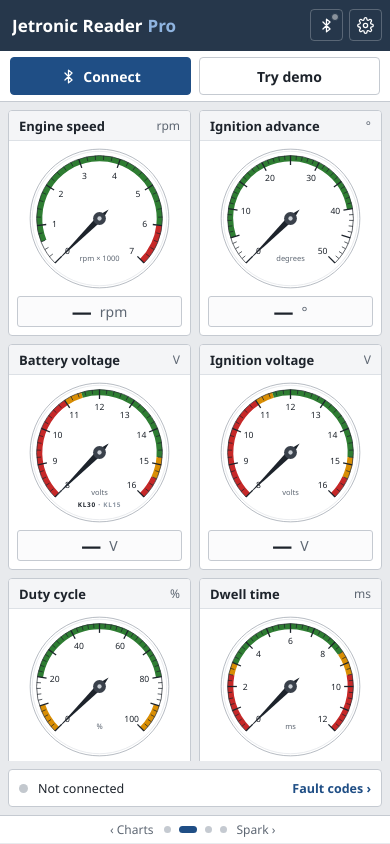
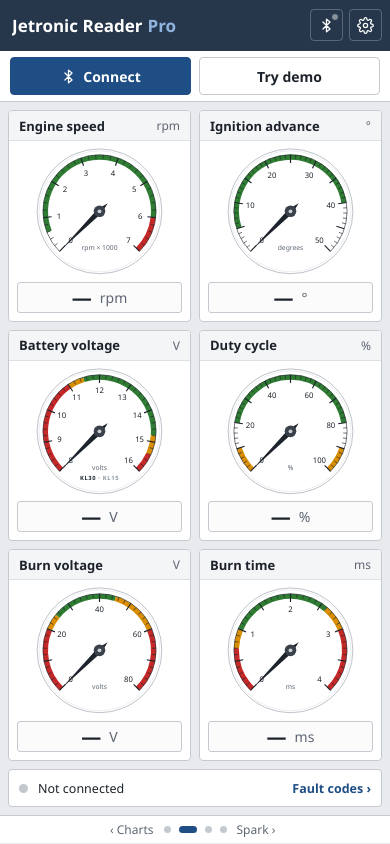
Before and after one commit to adturcanu/Jet-key, a plain HTML site: page pro/index.html in a window 390 px wide. Drawn offline with Linux system fonts and the light colour scheme.

Commit message:
pro: phone shows 6 gauges
Co-authored-by: adturcanu <adturcanu@users.noreply.github.com>

```diff
--- a/pro/index.html
+++ b/pro/index.html
@@ -244,6 +244,10 @@ html[data-layout=phone] .cd .xx{display:none}
 .ph .sub .lg{display:inline-flex;align-items:center;gap:4px;margin-right:4px;letter-spacing:.06em}.ph .sub .lg i{display:inline-block;width:12px;height:3px;border-radius:2px;margin-left:6px}
 section:focus,section:focus-visible,div:focus,div:focus-visible{outline:none}
 .pager *:not(input){touch-action:pan-y}.pager{overscroll-behavior-x:none}.page,.ggrid,.mv-body,.cd-col,.cd-side{overscroll-behavior-x:none}.pager canvas,.pager svg{-webkit-user-select:none;user-select:none;-webkit-touch-callout:none}
+
+/* phone: 6 gauges (3 x 2) that fit without scrolling; ignition voltage and dwell only on tablet */
+html[data-layout=phone] #gc-k15,html[data-layout=phone] #gc-dw{display:none}
+html[data-layout=phone] #pg-gauges .ggrid{grid-template-rows:repeat(3,minmax(150px,1fr));grid-auto-rows:minmax(150px,1fr);align-content:stretch}
 </style></head><body>
 <div id="app">
 <header class="top">
@@ -482,13 +486,13 @@ section:focus,section:focus-visible,div:focus,div:focus-visible{outline:none}
   /* ---------- the 8 gauges (green = where the value should be) ---------- */
   var GAUGES = [
     { id: "rpm", h: "Engine speed", u: "rpm", min: 0, max: 7000, major: 1000, minor: 5, lab: 1, fmt: function (v) { return v / 1000; }, title: "rpm × 1000", d: 0, z: [[600, 6000, "ok"], [6000, 7000, "bad"]], tab: 0, ph: 0 },
-    { id: "duty", h: "Duty cycle", u: "%", min: 0, max: 100, major: 10, minor: 5, lab: 2, title: "%", d: 1, z: [[0, 10, "warn"], [20, 80, "ok"], [90, 100, "warn"]], tab: 1, ph: 4 },
+    { id: "duty", h: "Duty cycle", u: "%", min: 0, max: 100, major: 10, minor: 5, lab: 2, title: "%", d: 1, z: [[0, 10, "warn"], [20, 80, "ok"], [90, 100, "warn"]], tab: 1, ph: 3 },
     { id: "adv", h: "Ignition advance", u: "°", min: 0, max: 50, major: 5, minor: 5, lab: 2, title: "degrees", d: 1, z: [[5, 40, "ok"]], tab: 4, ph: 1 },
     { id: "k30", h: "Battery voltage", u: "V", min: 8, max: 16, major: 1, minor: 5, lab: 1, title: "volts", d: 2, z: [[8, 11, "bad"], [11, 11.5, "warn"], [11.5, 14.8, "ok"], [14.8, 15.4, "warn"], [15.4, 16, "bad"]], tab: 3, ph: 2 },
-    { id: "k15", h: "Ignition voltage", u: "V", min: 8, max: 16, major: 1, minor: 5, lab: 1, title: "volts", d: 2, z: [[8, 11, "bad"], [11, 11.5, "warn"], [11.5, 14.8, "ok"], [14.8, 15.4, "warn"], [15.4, 16, "bad"]], tab: 7, ph: 3 },
-    { id: "bv", h: "Burn voltage", u: "V", min: 0, max: 80, major: 10, minor: 5, lab: 2, title: "volts", d: 1, z: [[0, 20, "bad"], [20, 25, "warn"], [25, 45, "ok"], [45, 60, "warn"], [60, 80, "bad"]], tab: 5, ph: 6 },
-    { id: "bms", h: "Burn time", u: "ms", min: 0, max: 4, major: 0.5, minor: 5, lab: 2, title: "ms", d: 2, z: [[0, 0.7, "bad"], [0.7, 1, "warn"], [1, 2.6, "ok"], [2.6, 3, "warn"], [3, 4, "bad"]], tab: 6, ph: 7 },
-    { id: "dw", h: "Dwell time", u: "ms", min: 0, max: 12, major: 1, minor: 4, lab: 2, title: "ms", d: 1, z: [[0, 2.5, "bad"], [2.5, 3, "warn"], [3, 8.5, "ok"], [8.5, 9.5, "warn"], [9.5, 12, "bad"]], tab: 2, ph: 5 }
+    { id: "k15", h: "Ignition voltage", u: "V", min: 8, max: 16, major: 1, minor: 5, lab: 1, title: "volts", d: 2, z: [[8, 11, "bad"], [11, 11.5, "warn"], [11.5, 14.8, "ok"], [14.8, 15.4, "warn"], [15.4, 16, "bad"]], tab: 7, ph: 6 },
+    { id: "bv", h: "Burn voltage", u: "V", min: 0, max: 80, major: 10, minor: 5, lab: 2, title: "volts", d: 1, z: [[0, 20, "bad"], [20, 25, "warn"], [25, 45, "ok"], [45, 60, "warn"], [60, 80, "bad"]], tab: 5, ph: 4 },
+    { id: "bms", h: "Burn time", u: "ms", min: 0, max: 4, major: 0.5, minor: 5, lab: 2, title: "ms", d: 2, z: [[0, 0.7, "bad"], [0.7, 1, "warn"], [1, 2.6, "ok"], [2.6, 3, "warn"], [3, 4, "bad"]], tab: 6, ph: 5 },
+    { id: "dw", h: "Dwell time", u: "ms", min: 0, max: 12, major: 1, minor: 4, lab: 2, title: "ms", d: 1, z: [[0, 2.5, "bad"], [2.5, 3, "warn"], [3, 8.5, "ok"], [8.5, 9.5, "warn"], [9.5, 12, "bad"]], tab: 2, ph: 7 }
   ];
   var GBY = {}; GAUGES.forEach(function (g) { GBY[g.id] = g; });
   // spark limits (same as the spark screens): green = normal, yellow = slightly out, else red
```
